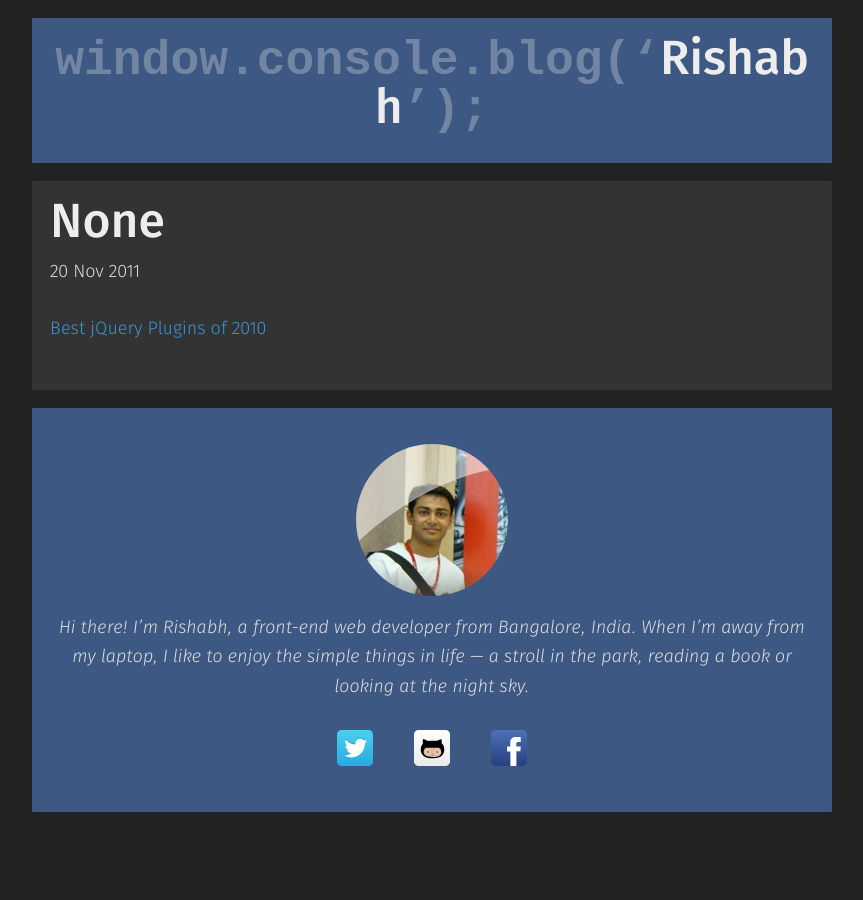
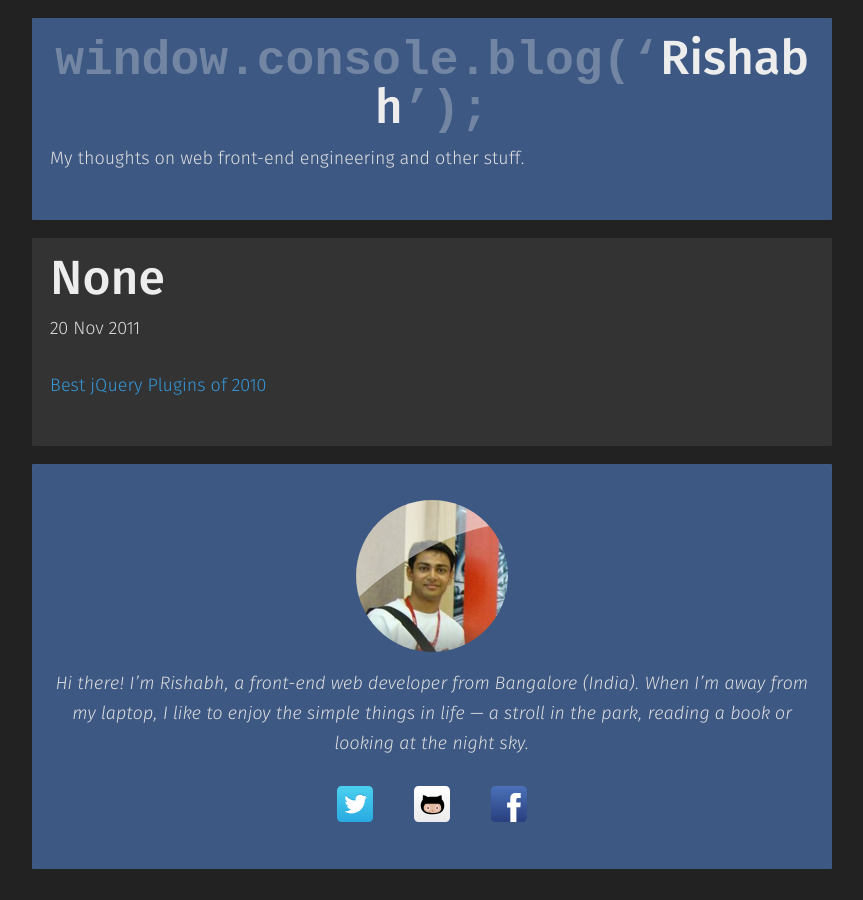
Before and after one commit to rishabh-ink/rishabhsrao.github.io, a Jekyll site: the page built from _posts/2011-11-20-best-jquery-plugins-of-2010.markdown, in a window 1280 px wide. Shown: the whole page, without its empty margins (208-1071 px from the left). Built offline with Jekyll 4.4.1, drawn with Linux system fonts in a browser that asks for light colours; Markdown is read by kramdown in place of the engine named in the settings.

Commit message:
Updated desc and added sub title.

```diff
--- a/_config.yml
+++ b/_config.yml
@@ -1,5 +1,6 @@
 title: Rishabh
-description: Hi there! I&rsquo;m Rishabh, a front-end web developer from Bangalore, India. When I&rsquo;m away from my laptop, I like to enjoy the simple things in life &mdash; a stroll in the park, reading a book or looking at the night sky.
+sub_title: My thoughts on web front-end engineering and other stuff.
+description: Hi there! I&rsquo;m Rishabh, a front-end web developer from Bangalore (India). When I&rsquo;m away from my laptop, I like to enjoy the simple things in life &mdash; a stroll in the park, reading a book or looking at the night sky.
 author: Rishabh Rao
 url: http://rishabhsrao.github.io
 markdown: redcarpet
--- a/_includes/header.html
+++ b/_includes/header.html
@@ -4,4 +4,5 @@
       <a class="title__link" href="/"><code class="title__object  title__object__window">window</code><code class="title__code  title__object  title__object__console">console</code><code class="title__function  title__function__blog">blog(&lsquo;</code>{{ site.title }}<code>&rsquo;);</code></a>
     </h1>
   </div> <!-- /.banner__title -->
+  <p class="banner__sub_title">{{ site.sub_title }}</p>
 </header> <!-- /.banner -->
```
